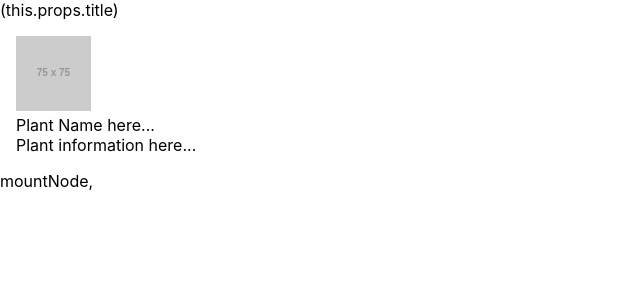
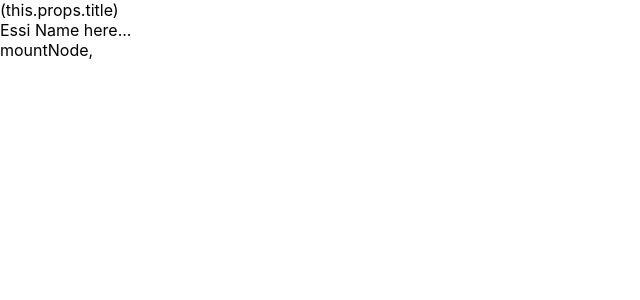
Before and after one commit to tonycdpp/PlantsUi, a React (Create React App) app: page / in a window 1280 px wide. Shown: the top 300 px of the page, without its empty margins (0-640 px from the left). Built offline with nearby package versions, Linux system fonts and the light colour scheme.

Commit message:
Revert "changes on wireframe"
This reverts commit 3e1b06334e9b1da07c80a1fa16989711cf6146db.

```diff
--- a/src/index.js
+++ b/src/index.js
@@ -4,21 +4,13 @@ import './index.css';
 // import App from './App';
 import reportWebVitals from './reportWebVitals';
 
-const PlantsList = (props) => (
-  <div>
-    <Plants />
-  </div>
-
-);
 
 class Plants extends React.Component{
   render() {
     return(
-    <div className ="plants-profile" style={{ margin: '1rem'}}>
-     <img src= "https://placehold.it/75"/>
-     <div className= "info">
-      <div className="name">  Plant Name here...</div>
-      <div className= "plantInfo"> Plant information here...</div>
+    <div className ="plants-profile">
+      <div className= "info">
+      <div className ="name"> Essi Name here...</div>
      </div>
     </div>
     );
@@ -30,7 +22,7 @@ class App extends React.Component{
     return (
       <div>
         <div className= "header">(this.props.title)</div>
-        <PlantsList/>
+        <Plants/>
         </div>
     );
   }
```
